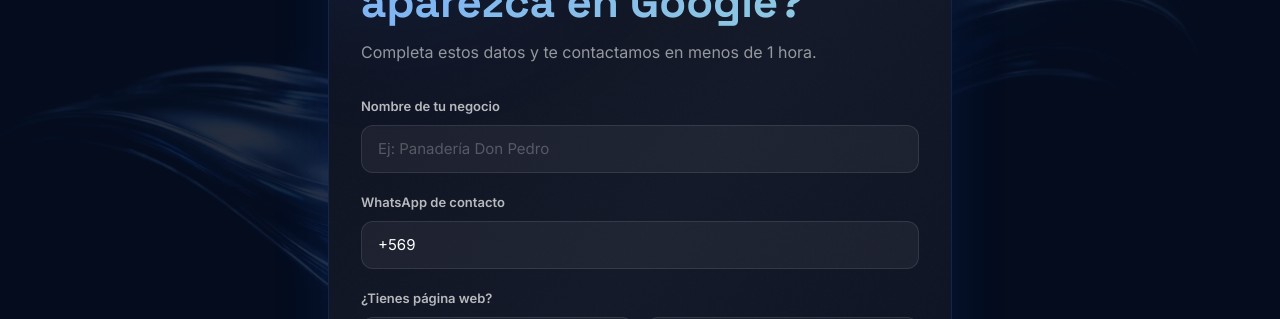
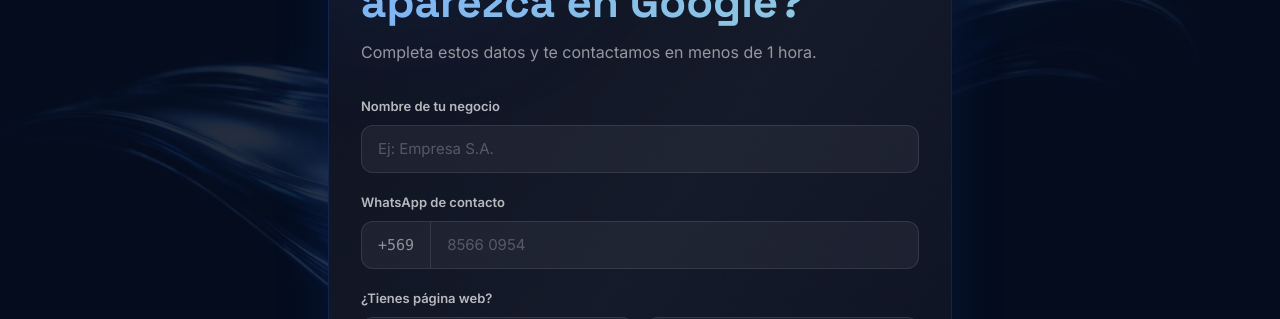
Before and after one commit to micajaproyectos/am-tecnologia, a Next.js app: page / in a window 1280 px wide. Shown: the part 5720-6039 px from the top of the page. Built offline with nearby package versions, Linux system fonts and the light colour scheme.

Commit message:
mejoras nuevamsnr

```diff
--- a/components/CTA.tsx
+++ b/components/CTA.tsx
@@ -18,8 +18,8 @@ const CONVERSION_NAME  = "lead_formulario_cta";
 const CHILE_TIME_ZONE  = "America/Santiago";
 
 export default function CTA() {
-  const [nombre, setNombre]     = useState("");
-  const [telefono, setTelefono] = useState("+569");
+  const [nombre, setNombre]   = useState("");
+  const [numero, setNumero]   = useState("");
   const [tieneWeb, setTieneWeb] = useState<"si" | "no" | null>(null);
   const [enviado, setEnviado]   = useState(false);
   const [enviando, setEnviando] = useState(false);
@@ -55,7 +55,7 @@ export default function CTA() {
       conversion_value: CONVERSION_VALUE,
       conversion_name:  CONVERSION_NAME,
       nombre_negocio:   nombre,
-      contacto:         telefono,
+      contacto:         numero,
       tiene_pagina:     tieneWeb,
     };
 
@@ -147,7 +147,7 @@ export default function CTA() {
                     required
                     value={nombre}
                     onChange={(e) => setNombre(e.target.value)}
-                    placeholder="Ej: Panadería Don Pedro"
+                    placeholder="Ej: Empresa S.A."
                     className="w-full bg-white/5 border border-white/10 rounded-xl px-4 py-3 text-white text-[15px] placeholder-white/25 focus:outline-none focus:border-am-primary/50 focus:bg-white/8 transition-all duration-200"
                   />
                 </div>
@@ -157,14 +157,22 @@ export default function CTA() {
                   <label className="block text-white/70 text-[13px] font-semibold mb-2">
                     WhatsApp de contacto
                   </label>
-                  <input
-                    type="tel"
-                    required
-                    value={telefono}
-                    onChange={(e) => setTelefono(e.target.value)}
-                    placeholder="+56 9 XXXX XXXX"
-                    className="w-full bg-white/5 border border-white/10 rounded-xl px-4 py-3 text-white text-[15px] placeholder-white/25 focus:outline-none focus:border-am-primary/50 focus:bg-white/8 transition-all duration-200"
-                  />
+                  <div className="flex items-center bg-white/5 border border-white/10 rounded-xl overflow-hidden focus-within:border-am-primary/50 focus-within:bg-white/8 transition-all duration-200">
+                    <span className="px-4 py-3 text-white/50 text-[15px] font-mono select-none shrink-0 border-r border-white/10">
+                      +569
+                    </span>
+                    <input
+                      type="text"
+                      inputMode="numeric"
+                      autoComplete="off"
+                      required
+                      value={numero}
+                      onChange={(e) => setNumero(e.target.value.replace(/\D/g, ""))}
+                      placeholder="8566 0954"
+                      maxLength={8}
+                      className="flex-1 bg-transparent px-4 py-3 text-white text-[15px] placeholder-white/25 focus:outline-none"
+                    />
+                  </div>
                 </div>
 
                 {/* ¿Tienes web? */}
```
